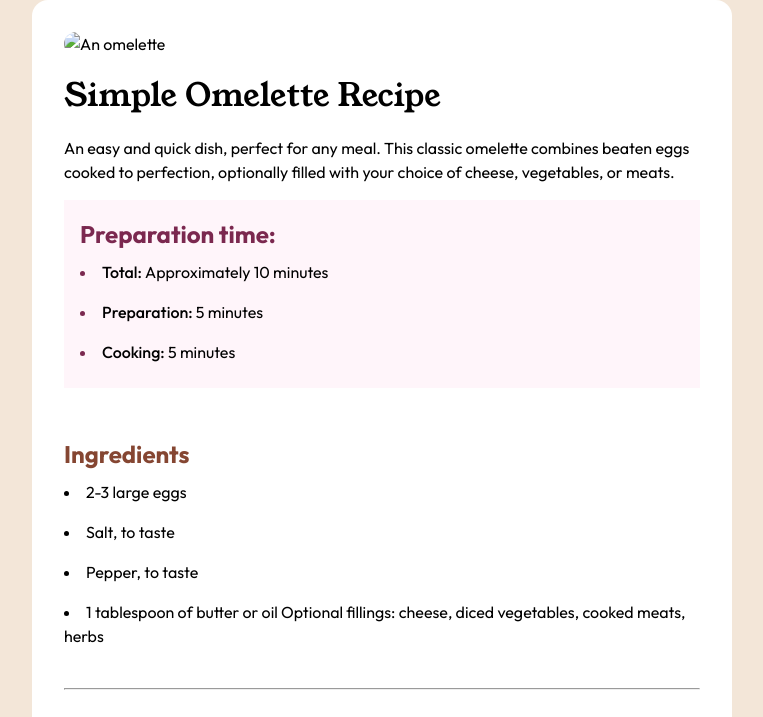
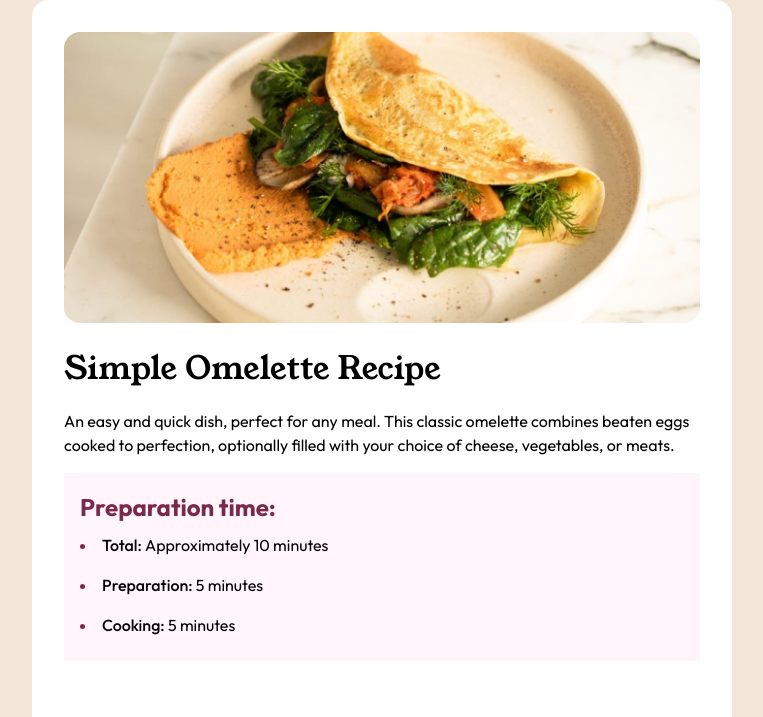
Before and after one commit to emmanuel-ugwu/Frontend-Mentor-Challenge---Recipe-Page-Solution-, a plain HTML site: page index.html in a window 1280 px wide. Shown: the top 717 px of the page, without its empty margins (258-1021 px from the left). Drawn offline with Linux system fonts and the light colour scheme.

Commit message:
Update index.html

```diff
--- a/index.html
+++ b/index.html
@@ -17,7 +17,7 @@
   <main>
     <article class="container">
       <section class="wrapper">
-        <img src="/images/image-omelette.jpeg" alt="An omelette">
+        <img src="assets/images/image-omelette.jpeg" alt="An omelette">
         <h1>
           Simple Omelette Recipe
         </h1>
```
